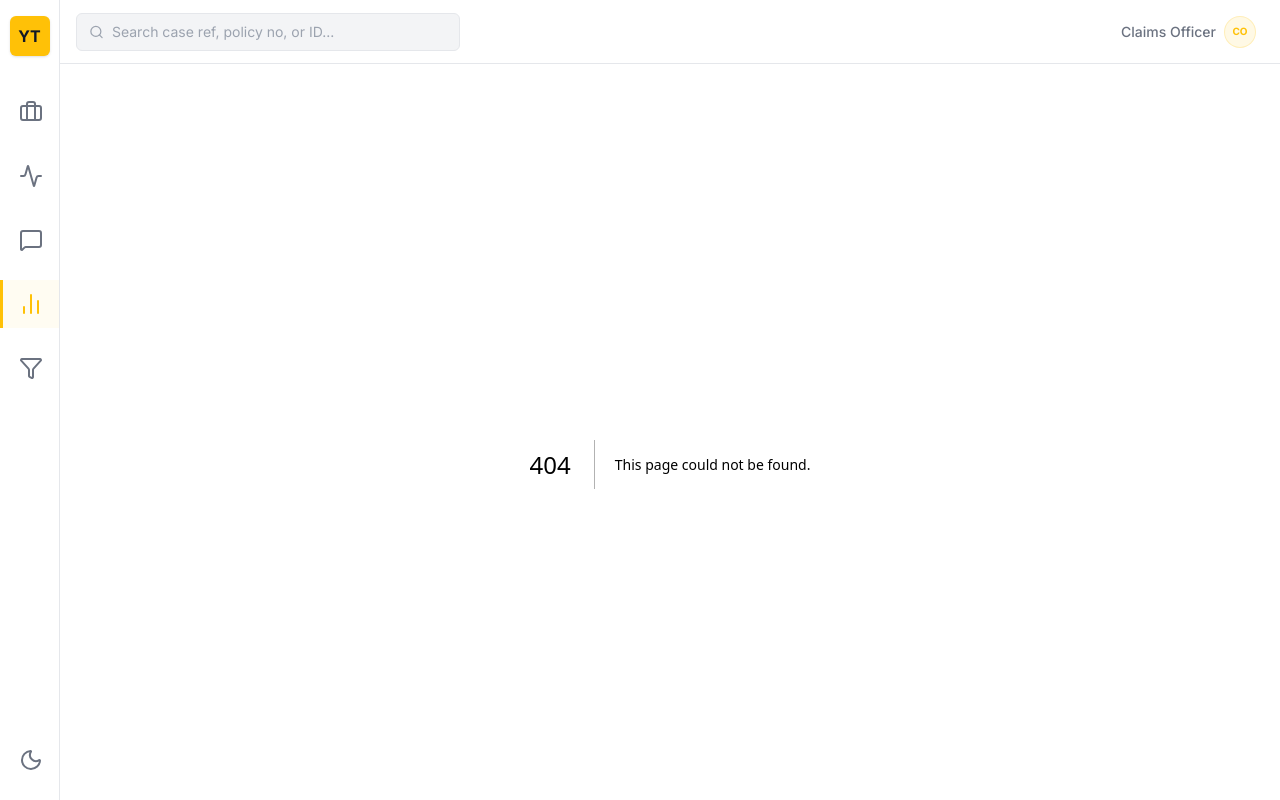
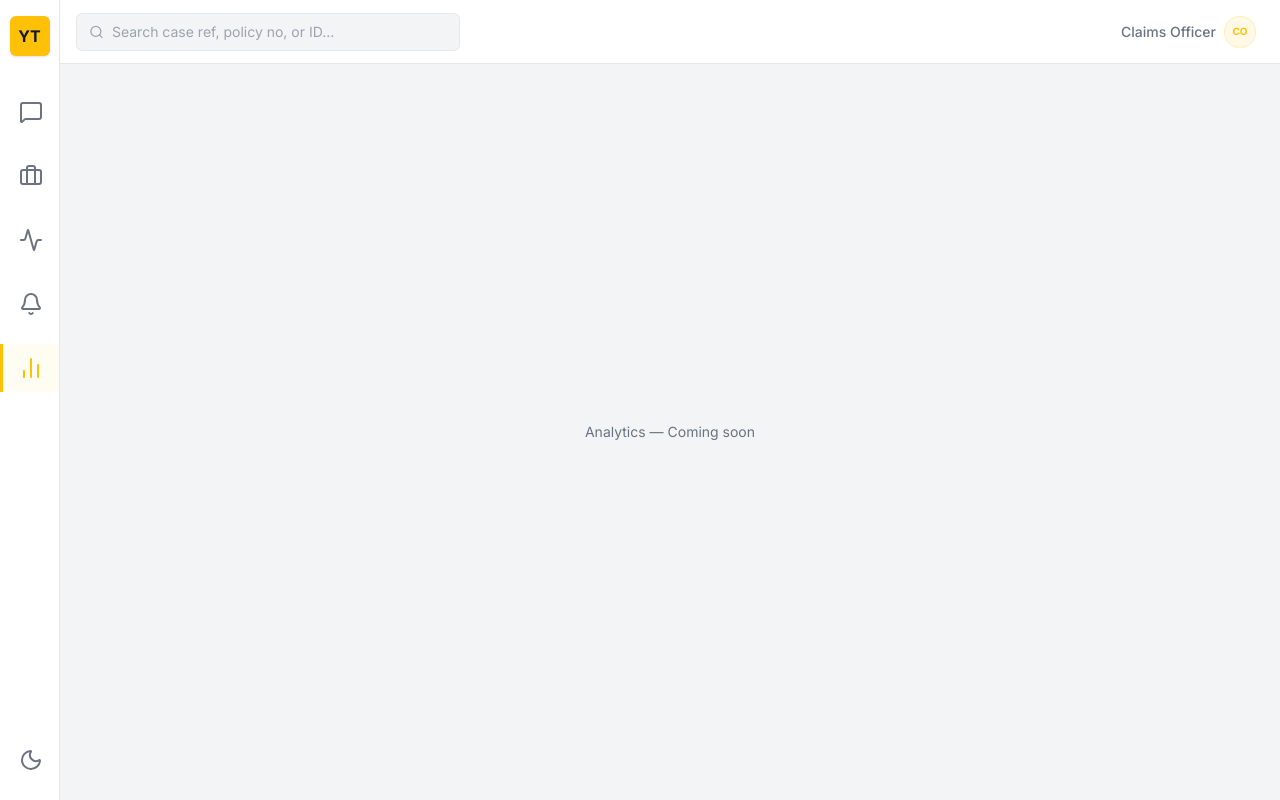
Before and after one commit to stanX19/SettleOps-AI, a Next.js app in the folder frontend/: page /analytics in a window 1280 px wide. Before the commit this address had no page. Built offline with nearby package versions, Linux system fonts and the light colour scheme.

Commit message:
navigation path

```diff
--- a/frontend/package.json
+++ b/frontend/package.json
@@ -9,6 +9,7 @@
     "lint": "eslint"
   },
   "dependencies": {
+    "@radix-ui/react-dialog": "^1.1.15",
     "@radix-ui/react-slot": "^1.2.4",
     "@xyflow/react": "^12.10.2",
     "class-variance-authority": "^0.7.1",
--- /dev/null
+++ b/frontend/src/app/analytics/page.tsx
@@ -0,0 +1,9 @@
+"use client";
+
+export default function AnalyticsPage() {
+  return (
+    <div className="flex items-center justify-center h-full w-full bg-neutral-background">
+      <p className="text-neutral-text-secondary text-sm">Analytics — Coming soon</p>
+    </div>
+  );
+}
--- /dev/null
+++ b/frontend/src/app/chat/page.tsx
@@ -0,0 +1,9 @@
+"use client";
+
+export default function ChatPage() {
+  return (
+    <div className="flex items-center justify-center h-full w-full bg-neutral-background">
+      <p className="text-neutral-text-secondary text-sm">Chat — Coming soon</p>
+    </div>
+  );
+}
--- /dev/null
+++ b/frontend/src/app/notification/page.tsx
@@ -0,0 +1,9 @@
+"use client";
+
+export default function NotificationPage() {
+  return (
+    <div className="flex items-center justify-center h-full w-full bg-neutral-background">
+      <p className="text-neutral-text-secondary text-sm">Notifications — Coming soon</p>
+    </div>
+  );
+}
--- a/frontend/src/components/Sidebar.tsx
+++ b/frontend/src/components/Sidebar.tsx
@@ -3,7 +3,7 @@
 import React from "react";
 import Link from "next/link";
 import { usePathname } from "next/navigation";
-import { Activity, Briefcase, BarChart2, Filter, MessageSquare } from "lucide-react";
+import { Activity, Briefcase, BarChart2, MessageSquare, Bell } from "lucide-react";
 import { ThemeToggle } from "./ThemeToggle";
 
 export function Sidebar() {
@@ -19,34 +19,34 @@ export function Sidebar() {
 
       <nav className="flex flex-col w-full items-center space-y-4 flex-1">
         <NavItem
+          icon={<MessageSquare />}
+          label="Start a new workflow"
+          href="/chat"
+          active={pathname === "/chat"}
+        />
+        <NavItem
           icon={<Briefcase />}
-          label="My Queue"
+          label="Dashboard"
           href="/dashboard"
           active={pathname === "/dashboard"}
         />
         <NavItem
           icon={<Activity />}
-          label="Live Engine"
+          label="Live workflow"
           href="/"
           active={pathname === "/"}
         />
         <NavItem
-          icon={<MessageSquare />}
-          label="Escalations"
-          href="/escalations"
-          active={pathname === "/escalations"}
+          icon={<Bell />}
+          label="Notifications"
+          href="/notification"
+          active={pathname === "/notification"}
         />
         <NavItem
           icon={<BarChart2 />}
           label="Analytics"
           href="/analytics"
           active={pathname === "/analytics"}
-        />
-        <NavItem
-          icon={<Filter />}
-          label="Search Cases"
-          href="/search"
-          active={pathname === "/search"}
         />
 
         <div className="flex-1" />
--- a/frontend/src/components/dashboard/WorkflowPane.tsx
+++ b/frontend/src/components/dashboard/WorkflowPane.tsx
@@ -19,7 +19,7 @@ import { Play, RotateCcw } from 'lucide-react';
 
 // ---- Custom Agent Node ----
 function AgentNode({ data }: NodeProps) {
-  const { label, status, detail, type } = data as { label: string, status: 'idle' | 'running' | 'success' | 'error' | 'warning', detail: string, type?:  string };
+  const { label, status, detail, type } = data as { label: string, status: 'idle' | 'running' | 'success' | 'error' | 'warning', detail: string, type?: string };
 
   let statusClasses = "bg-neutral-surface border-neutral-border text-neutral-text-secondary";
 
@@ -52,7 +52,7 @@ const nodeTypes = {
 // ---- Graph Logic ----
 const getInitialNodes = () => [
   { id: '1', type: 'agent', position: { x: 250, y: 50 }, data: { label: 'Intake Agent', status: 'idle', detail: 'Awaiting Run' } },
-  { id: '2', type: 'agent', position: { x: 50,  y: 200 }, data: { label: 'Policy Agent', status: 'idle', detail: 'Awaiting Intake' } },
+  { id: '2', type: 'agent', position: { x: 50, y: 200 }, data: { label: 'Policy Agent', status: 'idle', detail: 'Awaiting Intake' } },
   { id: '3', type: 'agent', position: { x: 250, y: 200 }, data: { label: 'Liability Agent', status: 'idle', detail: 'Awaiting Intake' } },
   { id: '4', type: 'agent', position: { x: 450, y: 200 }, data: { label: 'Fraud Agent', status: 'idle', detail: 'Awaiting Intake' } },
   { id: '5', type: 'agent', position: { x: 250, y: 350 }, data: { label: 'Payout Agent', status: 'idle', detail: 'Awaiting Agents' } },
@@ -223,6 +223,7 @@ export function WorkflowPane() {
         edges={edges}
         nodeTypes={nodeTypes}
         fitView
+        fitViewOptions={{ padding: 0.5 }}
         className="bg-neutral-background"
         minZoom={0.5}
         maxZoom={1.5}
```
Also changed, not shown: 2 other files (tests, documents, lock files or other folders).
